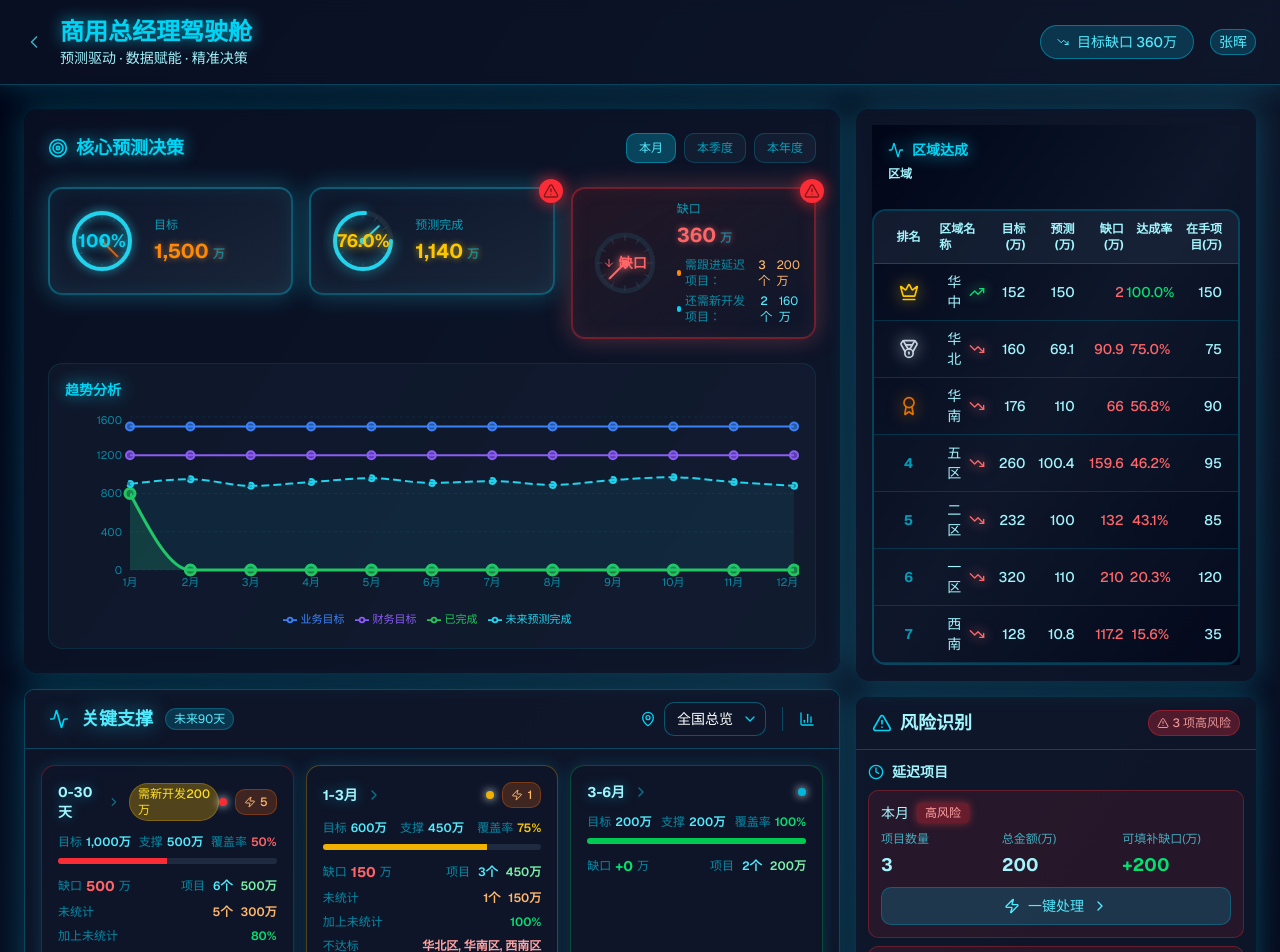
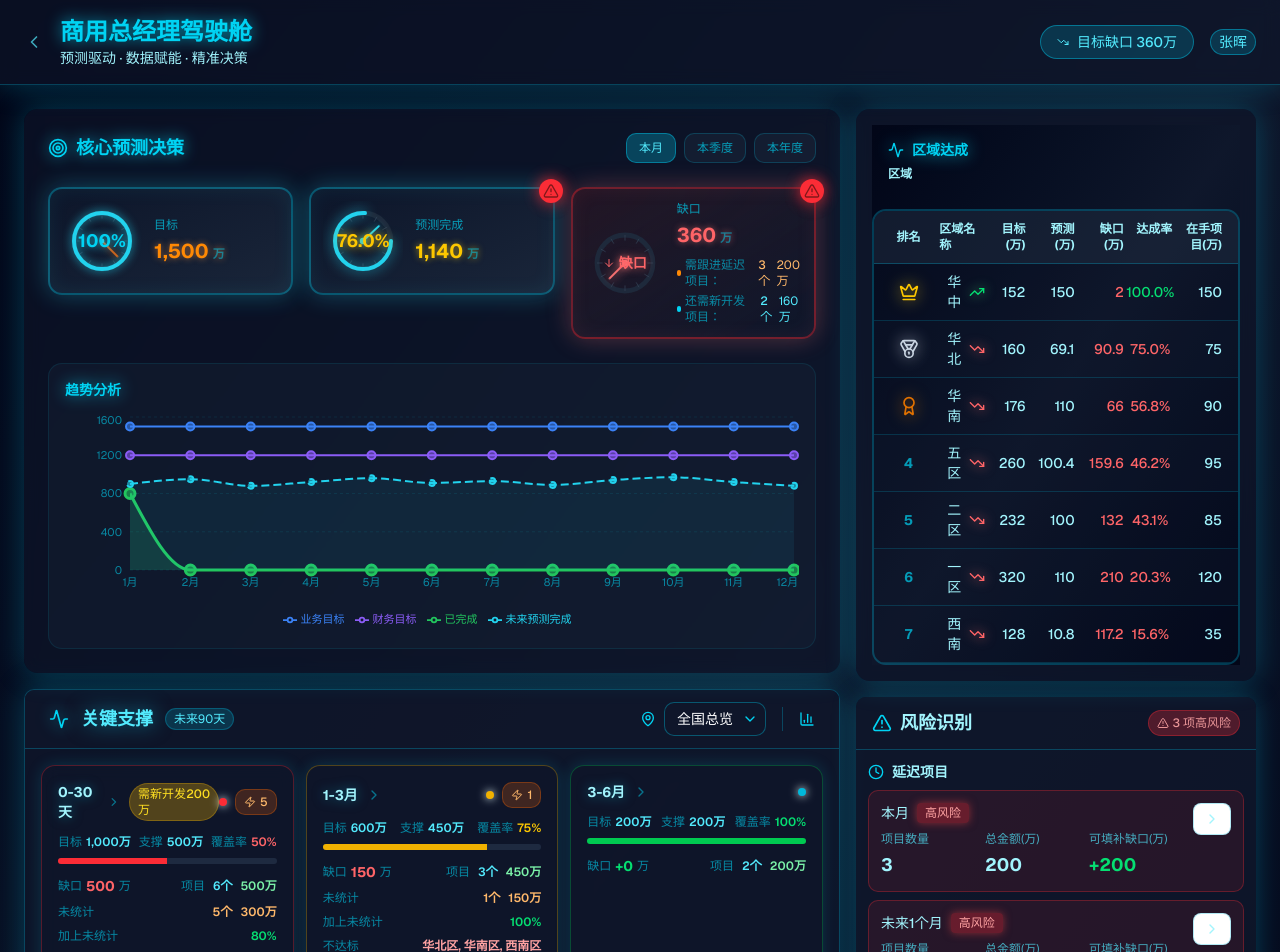
Before and after one commit to navylee1990/coze_jsc, a Next.js app: page /gm in a window 1280 px wide. Shown: the top 952 px of the page. Built offline with nearby package versions, Linux system fonts and the light colour scheme.

Commit message:
fix: 优化风险识别模块按钮样式

```diff
--- a/src/components/RiskIdentificationPanel.tsx
+++ b/src/components/RiskIdentificationPanel.tsx
@@ -1,6 +1,7 @@
 'use client';
 
-import { AlertTriangle, Clock, TrendingDown, FileWarning, Target, Users, Zap, ChevronRight } from 'lucide-react';
+import { AlertTriangle, Clock, TrendingDown, FileWarning, Target, Users, ChevronRight } from 'lucide-react';
+import { Button } from '@/components/ui/button';
 import { cn } from '@/lib/utils';
 
 // 驾驶舱样式
@@ -216,7 +217,7 @@ export default function RiskIdentificationPanel({
                   : 'bg-yellow-500/10 border-yellow-500/30 hover:bg-yellow-500/20'
               )}
             >
-              <div className="flex items-start justify-between mb-2">
+              <div className="flex items-start justify-between">
                 <div className="flex-1">
                   <div className="flex items-center gap-2 mb-1">
                     <span className={cn('font-medium text-sm', DASHBOARD_STYLES.textSecondary)}>{item.period}</span>
@@ -239,16 +240,14 @@ export default function RiskIdentificationPanel({
                     </div>
                   </div>
                 </div>
+                <Button
+                  size="sm"
+                  variant="outline"
+                  className={`${DASHBOARD_STYLES.cardBorder} ${DASHBOARD_STYLES.textSecondary} hover:bg-cyan-500/20 flex-shrink-0 ml-3`}
+                >
+                  <ChevronRight className="w-4 h-4" />
+                </Button>
               </div>
-              <button className={cn(
-                'w-full mt-2 flex items-center justify-center gap-2 px-3 py-2 rounded-lg text-sm font-medium transition-all',
-                'bg-cyan-500/20 border border-cyan-500/30 text-cyan-300',
-                'hover:bg-cyan-500/30 hover:shadow-[0_0_15px_rgba(6,182,212,0.4)]'
-              )}>
-                <Zap className="w-4 h-4" />
-                一键处理
-                <ChevronRight className="w-4 h-4" />
-              </button>
             </div>
           ))}
         </div>
```
